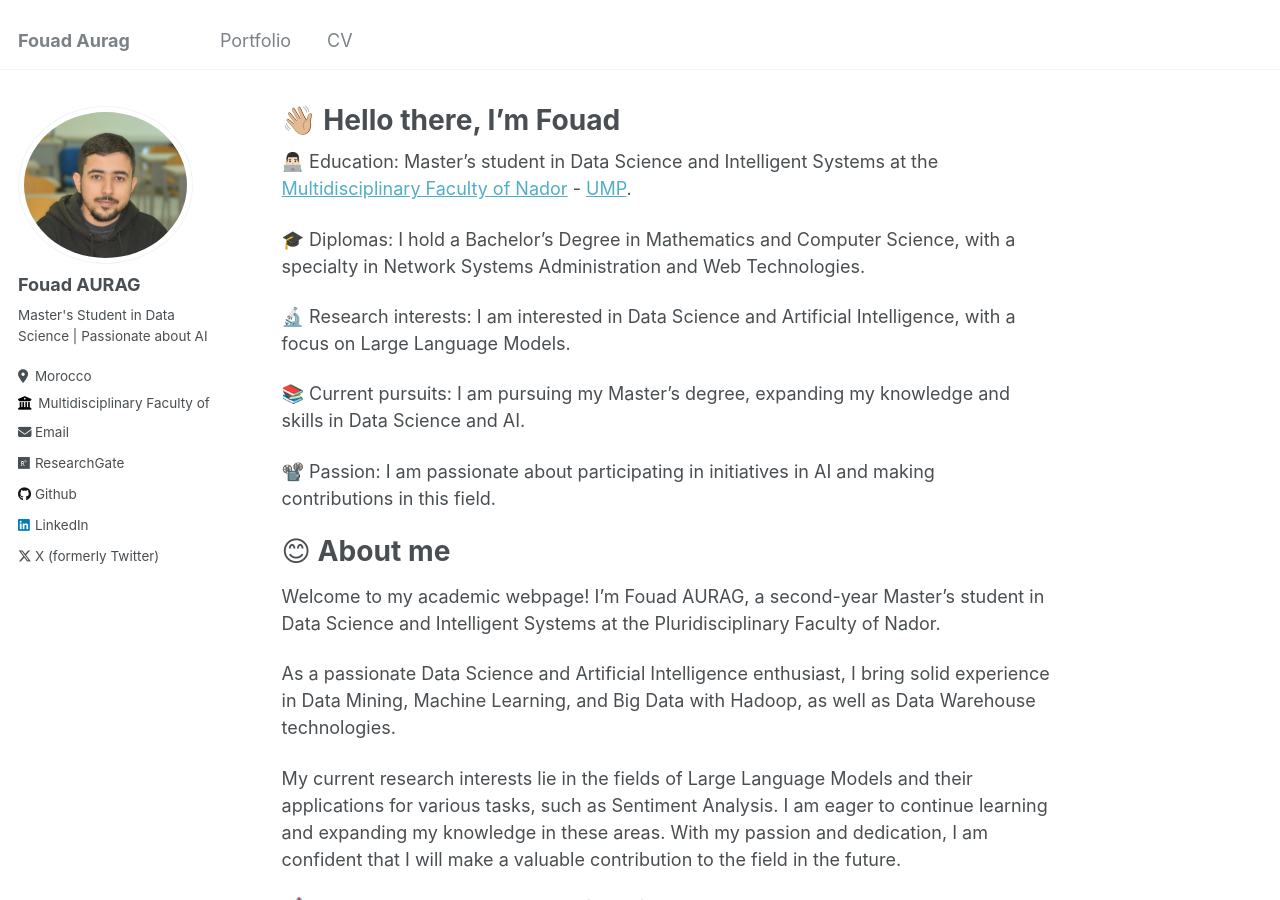
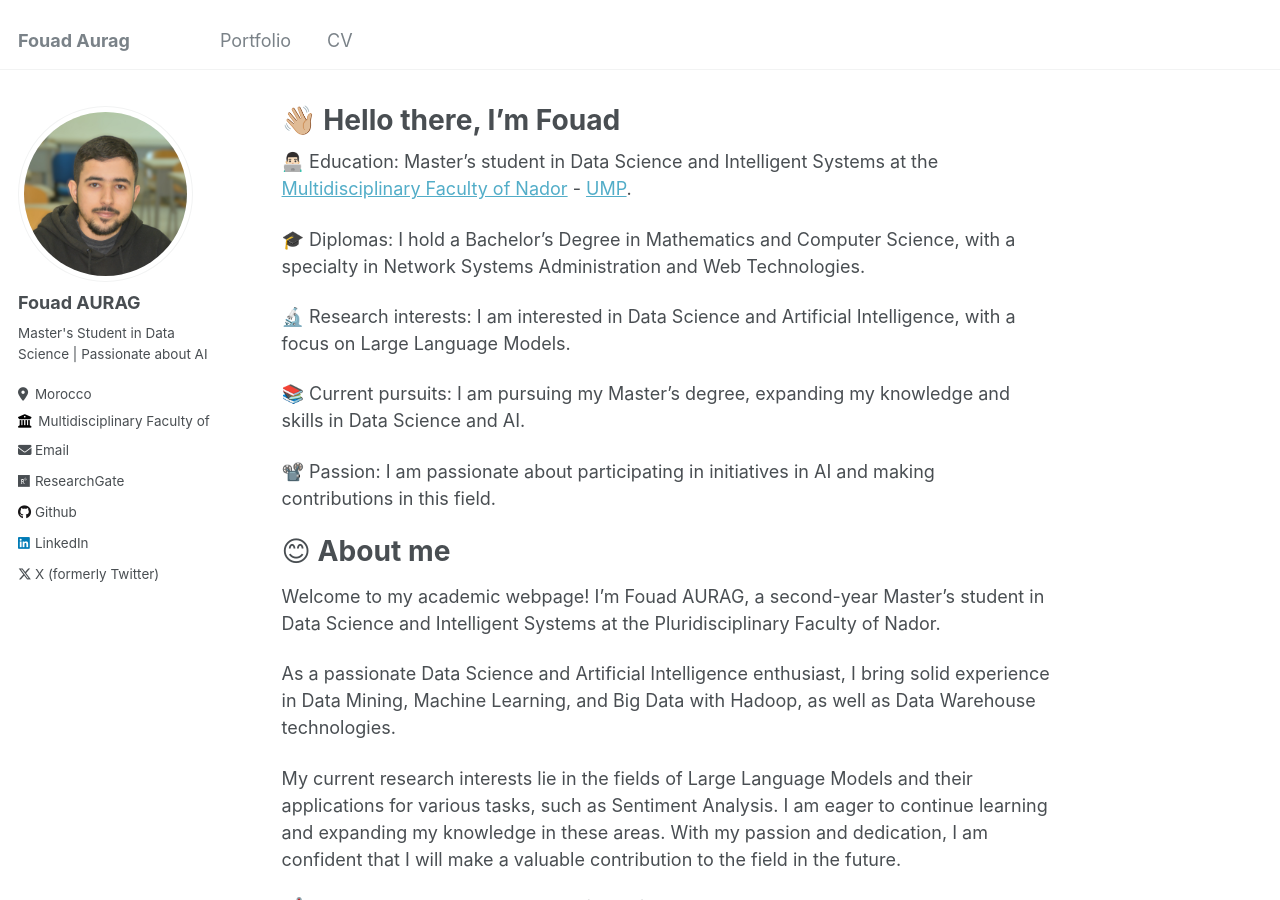
Before and after one commit to aurag-fouad/aurag-fouad.github.io, a Jekyll site: the page built from _pages/about.md, in a window 1280 px wide and 900 px high. Built offline with Jekyll 4.4.1, drawn with Linux system fonts in a browser that asks for light colours.

Commit message:
making the width and length o the proile image the same

```diff
--- a/_config.yml
+++ b/_config.yml
@@ -21,7 +21,7 @@ repository               : "aurag-fouad/aurag-fouad.github.io"
 #               Additional customization can be done by editing /_includes/author-profile.html
 author:
   # Biographic information
-  avatar           : "profile_pic_2.JPG"
+  avatar           : "profile_pic_3.JPG"
   name             : "Fouad AURAG"
   pronouns         : # example: "she/her"
   bio              : "Master's Student in Data Science | Passionate about AI"
```
Also changed, not shown: images/profile_pic_3.JPG (added).
